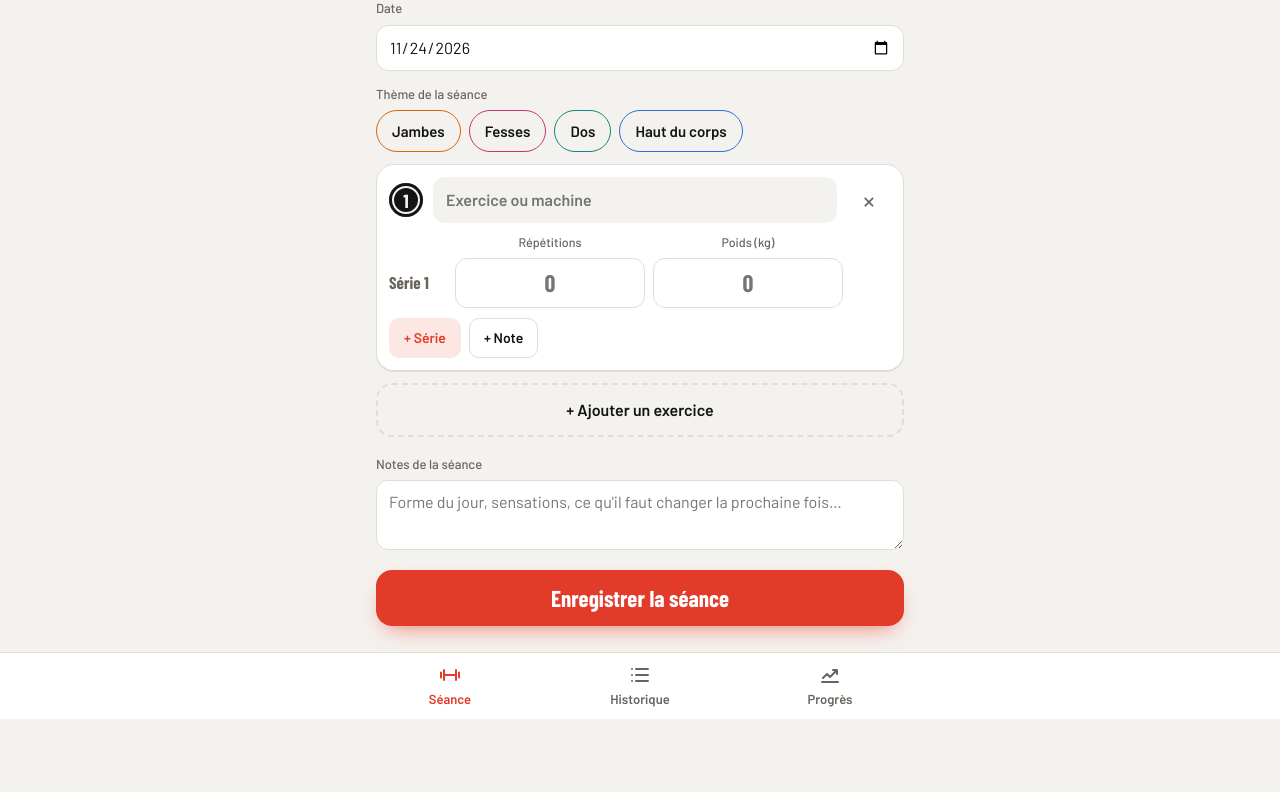
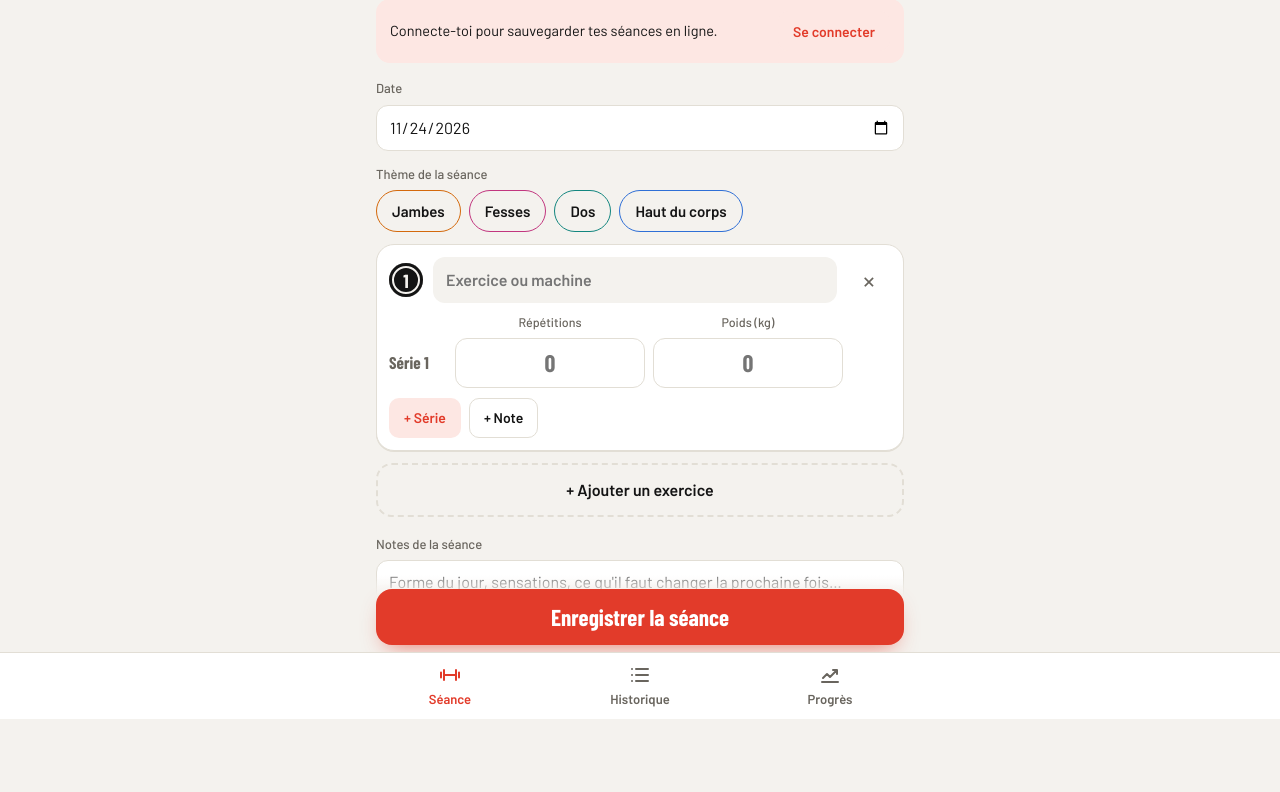
Before and after one commit to duprececilia0-ctrl/seance-sport, a plain HTML site: page index.html in a window 1280 px wide. Shown: the part 81-873 px from the top of the page. Before the commit the page ends 800 px from the top, so only its background shows below. Drawn offline with nearby package versions, Linux system fonts and the light colour scheme.

Commit message:
Branche l'appli sur le projet Supabase
Co-Authored-By: Claude Opus 5.5 <noreply@anthropic.com>
Claude-Session: https://claude.ai/code/session_01ACB8W5TvHiRacVhqdZxPHo

```diff
--- a/index.html
+++ b/index.html
@@ -168,8 +168,8 @@ nav.tabs button.on{color:var(--acc)}
 <script>
 {
 /* Supabase : colle ici l'URL du projet et la clé « publishable » (ou « anon public »). Jamais la clé secrète. */
-const SUPABASE_URL="";
-const SUPABASE_KEY="";
+const SUPABASE_URL="https://ufxyzlyeilrzixryaxaw.supabase.co";
+const SUPABASE_KEY="sb_publishable_NdaokTR33zjKUUXS2UQN3w_RGobPSq7";
 
 const THEMES=[["Jambes","#d4690c"],["Fesses","#c2367f"],["Dos","#13867f"],["Haut du corps","#2f6fd6"]];
 const colOf=t=>(THEMES.find(x=>x[0]===t)||[0,"#7a766f"])[1];
```
Also changed, not shown: 1 other file.
